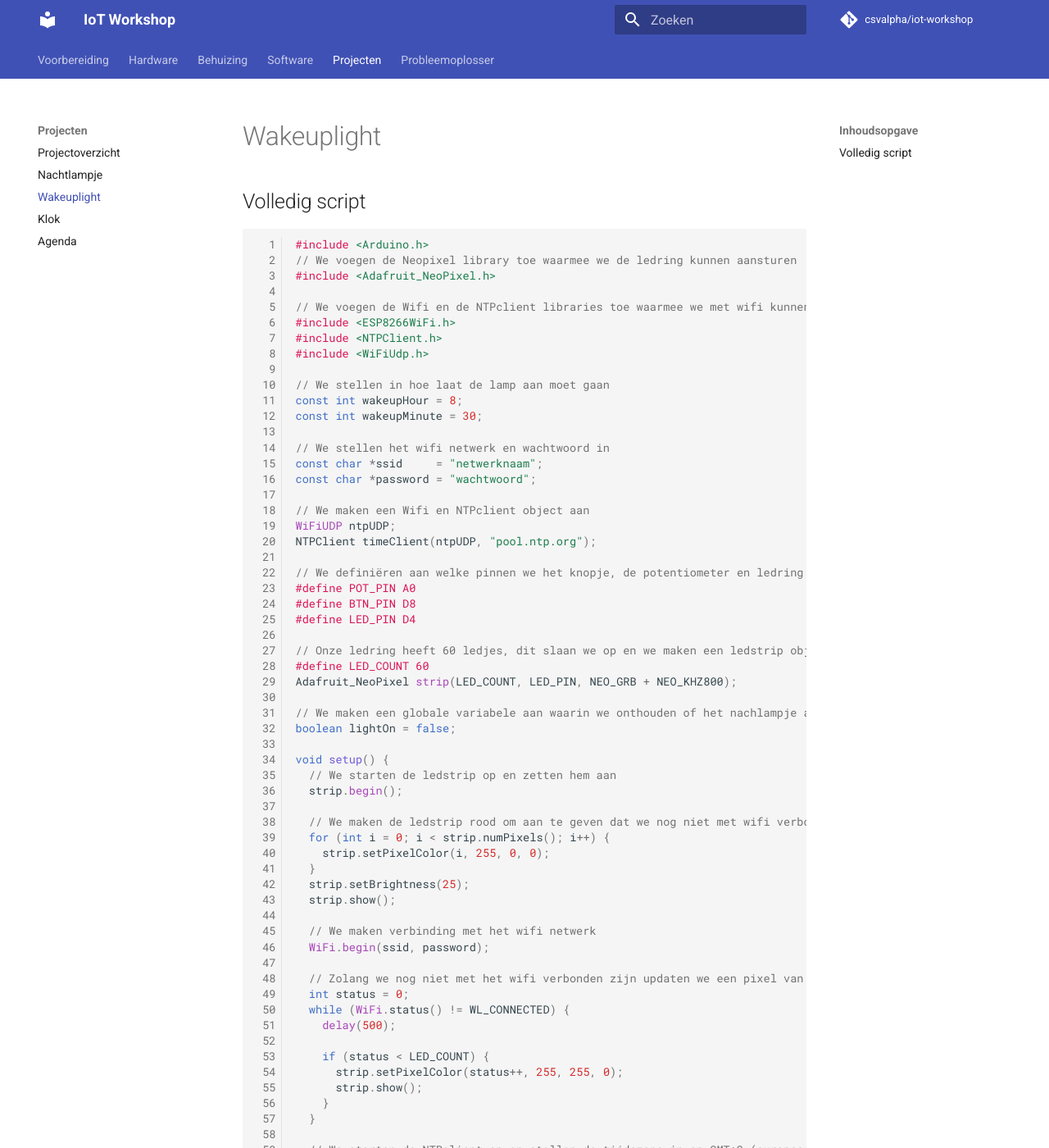
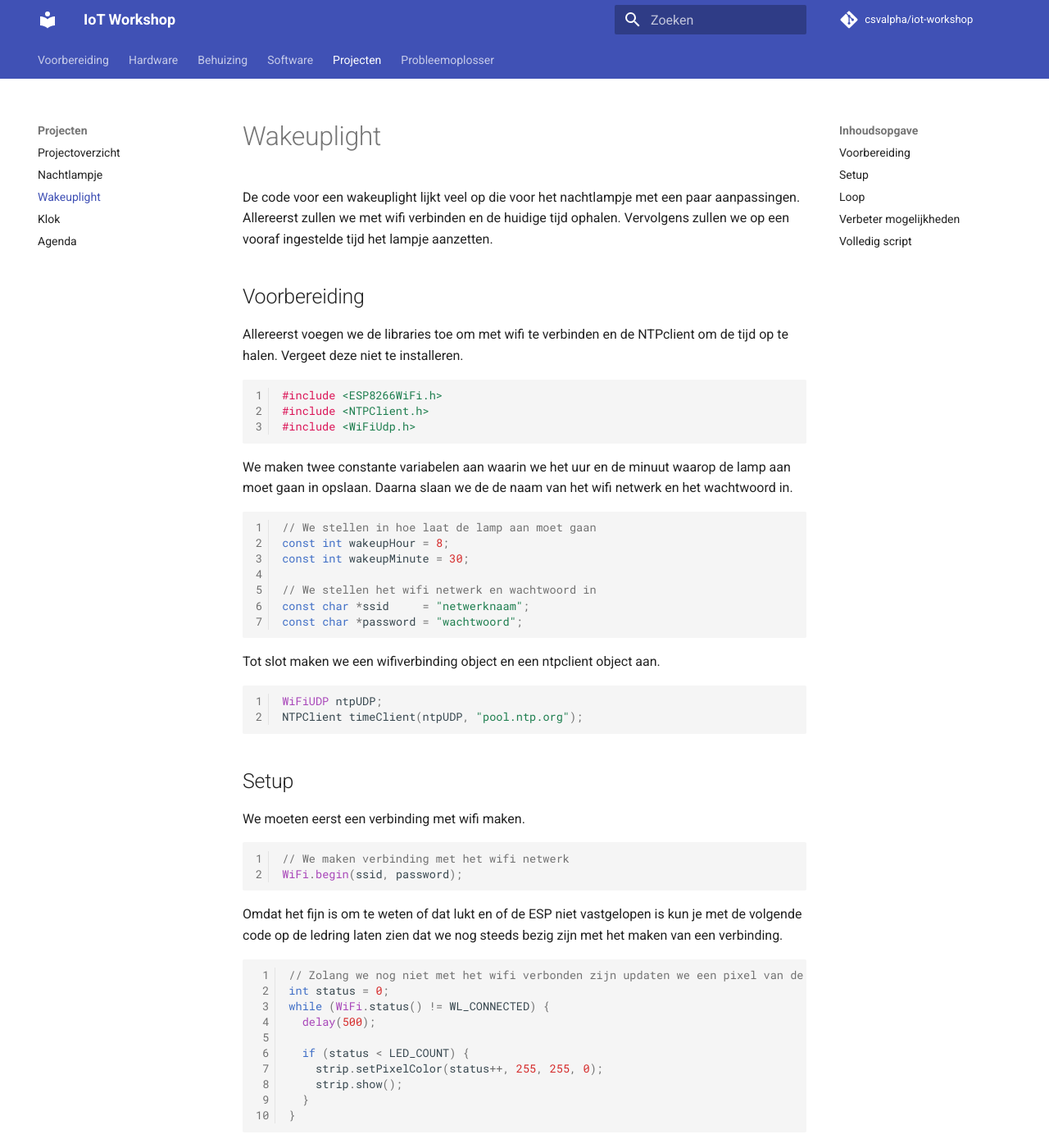
Before and after one commit to csvalpha/iot-workshop, an MkDocs documentation site: the page built from docs/projecten/wakeuplight.md, in a window 1280 px wide and 1400 px high. Shown: the whole window at 82% size. Built offline with MkDocs 1.6.1 and Material for MkDocs 9.7.7, drawn with Linux system fonts in a browser that asks for light colours; comment, search, counter and statistics services are not loaded; some of the changed text lies outside the part shown.

Commit message:
Update wakeuplight.md

````diff
--- a/docs/projecten/wakeuplight.md
+++ b/docs/projecten/wakeuplight.md
@@ -1,8 +1,78 @@
 # Wakeuplight
+De code voor een wakeuplight lijkt veel op die voor het nachtlampje met een paar aanpassingen. Allereerst zullen we met wifi verbinden en de huidige tijd ophalen. Vervolgens zullen we op een vooraf ingestelde tijd het lampje aanzetten.
+
+## Voorbereiding
+Allereerst voegen we de libraries toe om met wifi te verbinden en de NTPclient om de tijd op te halen. Vergeet deze niet te installeren.
+```arduino
+#include <ESP8266WiFi.h>
+#include <NTPClient.h>
+#include <WiFiUdp.h>
+```
+
+We maken twee constante variabelen aan waarin we het uur en de minuut waarop de lamp aan moet gaan in opslaan. Daarna slaan we de de naam van het wifi netwerk en het wachtwoord in.
+```arduino
+// We stellen in hoe laat de lamp aan moet gaan
+const int wakeupHour = 8;
+const int wakeupMinute = 30;
+
+// We stellen het wifi netwerk en wachtwoord in
+const char *ssid     = "netwerknaam";
+const char *password = "wachtwoord";
+```
+
+Tot slot maken we een wifiverbinding object en een ntpclient object aan.
+```arduino
+WiFiUDP ntpUDP;
+NTPClient timeClient(ntpUDP, "pool.ntp.org");
+```
+
+## Setup
+We moeten eerst een verbinding met wifi maken.
+```arduino
+// We maken verbinding met het wifi netwerk
+WiFi.begin(ssid, password);
+```
+
+Omdat het fijn is om te weten of dat lukt en of de ESP niet vastgelopen is kun je met de volgende code op de ledring laten zien dat we nog steeds bezig zijn met het maken van een verbinding.
+```arduino
+// Zolang we nog niet met het wifi verbonden zijn updaten we een pixel van de ring naar oranje
+int status = 0;
+while (WiFi.status() != WL_CONNECTED) {
+  delay(500);
+
+  if (status < LED_COUNT) {
+    strip.setPixelColor(status++, 255, 255, 0);
+    strip.show();
+  }
+}
+```
+
+Zodra we een wifi verbinding hebben maken we verbinding met een NTP server om de tijd op te halen. Ook stellen we de tijdszone in op europese zomertijd. Voor wintertijd kun je 3600 als offset gebruiken.
+```arduino
+// We starten de NTPclient op en stellen de tijdszone in op GMT+2 (europese zomertijd)
+timeClient.begin();
+timeClient.setTimeOffset(7200);
+```
+
+## Loop
+Elke loop vragen we de huidige tijd op.
+```arduino
+timeClient.update();
+```
+
+Als de huidige tijd overeen komt met de wekkertijd dan zetten we de lamp aan.
+```arduino
+if (timeClient.getHours() == wakeupHour && timeClient.getMinutes() == wakeupMinute) {
+  lightOn = true;
+}
+```
+
+## Verbeter mogelijkheden
+Er zijn nog wat mogelijkheden om de functionaliteit van de wakeuplight te verbeteren. Zo zou je een aantal minuten voor de wekkertijd de lamp langzaam aan laten gaan. Ook zou je een snooze modus in kunnen bouwen of een manier waarmee je met de draaiknop en het knopje de wekkertijd in kunt stellen.
 
 ## Volledig script
+Als je de stappen gevolgd hebt dan kom je op de volgende code uit.
 ```arduino
-#include <Arduino.h>
 // We voegen de Neopixel library toe waarmee we de ledring kunnen aansturen
 #include <Adafruit_NeoPixel.h>
 
````
